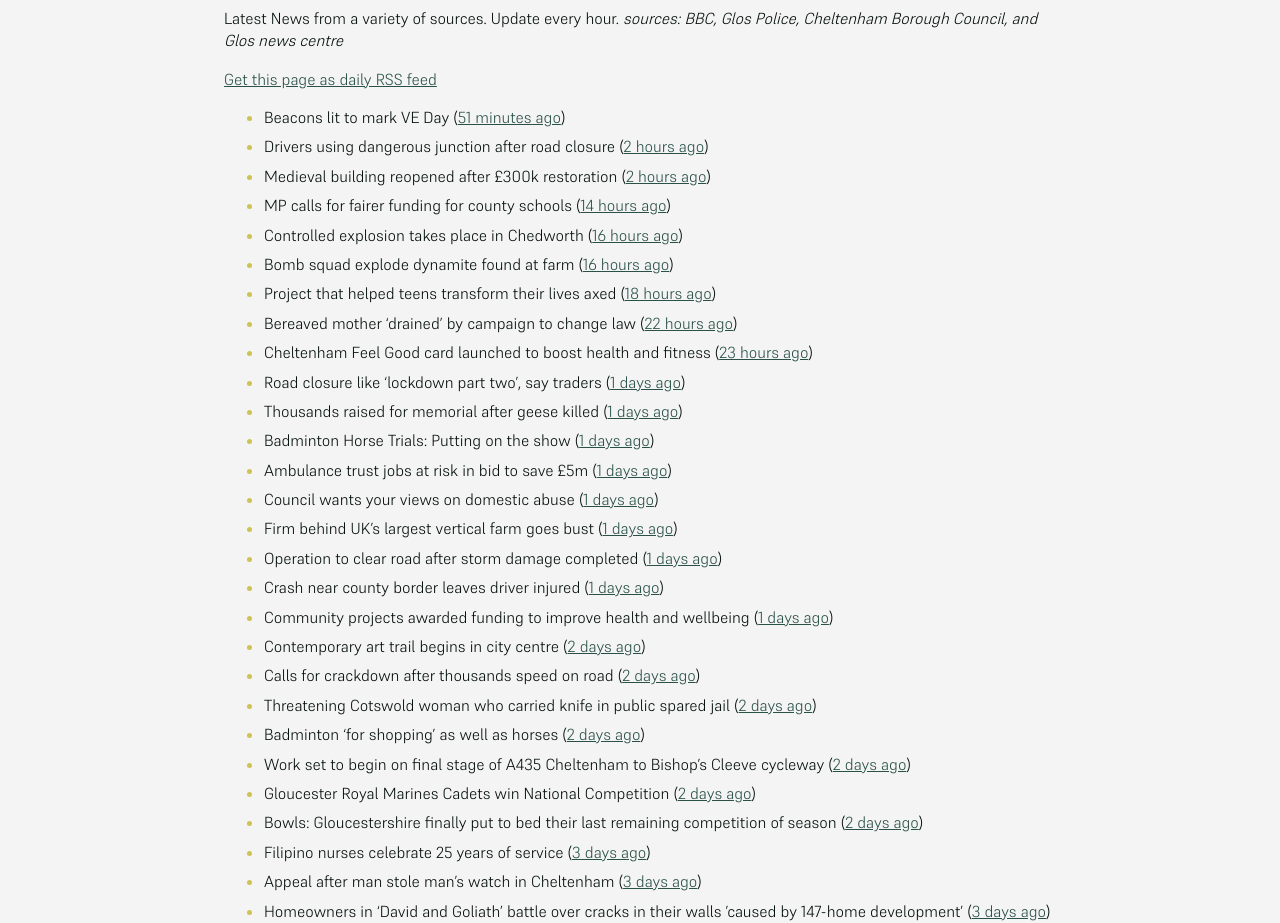
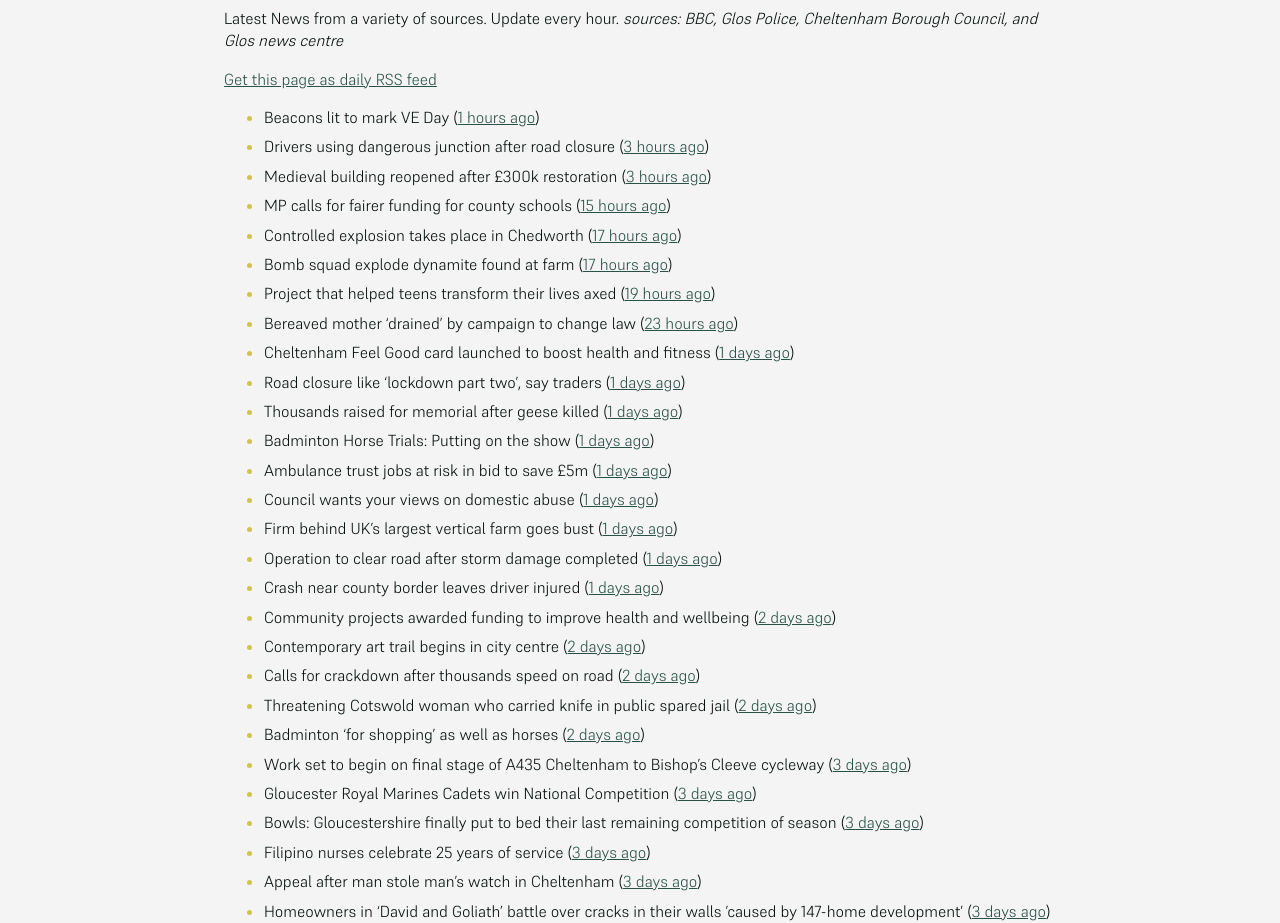
Before and after one commit to mat-0/cheltenham-open-data, a Jekyll site: the page built from _pages/news.md, in a window 1280 px wide and 1400 px high. Shown: the part 266-1189 px from the top of the window. Built offline with Jekyll 4.4.1, drawn with Linux system fonts in a browser that asks for light colours; some of the changed text lies outside the part shown.

Commit message:
Updated 2025-05-09 08:58:00

```diff
--- a/_pages/news.md
+++ b/_pages/news.md
@@ -12,15 +12,15 @@ _sources: BBC, Glos Police, Cheltenham Borough Council, and Glos news centre_
 [Get this page as daily RSS feed](/daily.rss)
 
 <!-- news_marker starts -->
-- Beacons lit to mark VE Day ([51 minutes ago](https://www.bbc.com/news/videos/c74nln2wnzko))
-- Drivers using dangerous junction after road closure ([2 hours ago](https://www.bbc.com/news/articles/c0qnq5jvwz0o))
-- Medieval building reopened after £300k restoration ([2 hours ago](https://www.bbc.com/news/articles/cwy6y3d1xz0o))
-- MP calls for fairer funding for county schools ([14 hours ago](https://www.bbc.com/news/articles/c14kz050y3ro))
-- Controlled explosion takes place in Chedworth ([16 hours ago](https://gloucesternewscentre.co.uk/controlled-explosion-takes-place-in-chedworth/))
-- Bomb squad explode dynamite found at farm ([16 hours ago](https://www.bbc.com/news/articles/c0k34gzdmxko))
-- Project that helped teens transform their lives axed ([18 hours ago](https://www.bbc.com/news/articles/ckg1gmmn82zo))
-- Bereaved mother 'drained' by campaign to change law ([22 hours ago](https://www.bbc.com/news/articles/c99p985r1xgo))
-- Cheltenham Feel Good card launched to boost health and fitness ([23 hours ago](https://www.cheltenham.gov.uk/news/article/3007/cheltenham_feel_good_card_launched_to_boost_health_and_fitness))
+- Beacons lit to mark VE Day ([1 hours ago](https://www.bbc.com/news/videos/c74nln2wnzko))
+- Drivers using dangerous junction after road closure ([3 hours ago](https://www.bbc.com/news/articles/c0qnq5jvwz0o))
+- Medieval building reopened after £300k restoration ([3 hours ago](https://www.bbc.com/news/articles/cwy6y3d1xz0o))
+- MP calls for fairer funding for county schools ([15 hours ago](https://www.bbc.com/news/articles/c14kz050y3ro))
+- Controlled explosion takes place in Chedworth ([17 hours ago](https://gloucesternewscentre.co.uk/controlled-explosion-takes-place-in-chedworth/))
+- Bomb squad explode dynamite found at farm ([17 hours ago](https://www.bbc.com/news/articles/c0k34gzdmxko))
+- Project that helped teens transform their lives axed ([19 hours ago](https://www.bbc.com/news/articles/ckg1gmmn82zo))
+- Bereaved mother 'drained' by campaign to change law ([23 hours ago](https://www.bbc.com/news/articles/c99p985r1xgo))
+- Cheltenham Feel Good card launched to boost health and fitness ([1 days ago](https://www.cheltenham.gov.uk/news/article/3007/cheltenham_feel_good_card_launched_to_boost_health_and_fitness))
 - Road closure like 'lockdown part two', say traders ([1 days ago](https://www.bbc.com/news/articles/c3r8r3yrjgjo))
 - Thousands raised for memorial after geese killed ([1 days ago](https://www.bbc.com/news/articles/cn80d0k231yo))
 - Badminton Horse Trials: Putting on the show ([1 days ago](https://www.bbc.com/news/articles/c1lm3e424dqo))
@@ -29,14 +29,14 @@ _sources: BBC, Glos Police, Cheltenham Borough Council, and Glos news centre_
 - Firm behind UK's largest vertical farm goes bust ([1 days ago](https://www.bbc.com/news/articles/c9qwq5245zvo))
 - Operation to clear road after storm damage completed ([1 days ago](https://www.bbc.com/news/articles/cp91d93kv7vo))
 - Crash near county border leaves driver injured ([1 days ago](https://www.bbc.com/news/articles/cd7v7z98xvwo))
-- Community projects awarded funding to improve health and wellbeing ([1 days ago](https://www.cheltenham.gov.uk/news/article/3006/community_projects_awarded_funding_to_improve_health_and_wellbeing))
+- Community projects awarded funding to improve health and wellbeing ([2 days ago](https://www.cheltenham.gov.uk/news/article/3006/community_projects_awarded_funding_to_improve_health_and_wellbeing))
 - Contemporary art trail begins in city centre ([2 days ago](https://www.bbc.com/news/articles/cdrg7pjg8pvo))
 - Calls for crackdown after thousands speed on road ([2 days ago](https://www.bbc.com/news/articles/cj454v1qzrxo))
 - Threatening Cotswold woman who carried knife in public spared jail ([2 days ago](https://gloucesternewscentre.co.uk/threatening-cotswold-woman-who-carried-knife-in-public-spared-jail/))
 - Badminton 'for shopping' as well as horses ([2 days ago](https://www.bbc.com/news/articles/cqx4nl0w8x4o))
-- Work set to begin on final stage of A435 Cheltenham to Bishop’s Cleeve cycleway ([2 days ago](https://gloucesternewscentre.co.uk/work-set-to-begin-on-final-stage-of-a435-cheltenham-to-bishops-cleeve-cycleway/))
-- Gloucester Royal Marines Cadets win National Competition ([2 days ago](https://gloucesternewscentre.co.uk/gloucester-royal-marines-cadets-win-national-competition/))
-- Bowls: Gloucestershire finally put to bed their last remaining competition of season ([2 days ago](https://gloucesternewscentre.co.uk/bowls-gloucestershire-finally-put-to-bed-their-last-remaining-competition-of-season/))
+- Work set to begin on final stage of A435 Cheltenham to Bishop’s Cleeve cycleway ([3 days ago](https://gloucesternewscentre.co.uk/work-set-to-begin-on-final-stage-of-a435-cheltenham-to-bishops-cleeve-cycleway/))
+- Gloucester Royal Marines Cadets win National Competition ([3 days ago](https://gloucesternewscentre.co.uk/gloucester-royal-marines-cadets-win-national-competition/))
+- Bowls: Gloucestershire finally put to bed their last remaining competition of season ([3 days ago](https://gloucesternewscentre.co.uk/bowls-gloucestershire-finally-put-to-bed-their-last-remaining-competition-of-season/))
 - Filipino nurses celebrate 25 years of service ([3 days ago](https://gloucesternewscentre.co.uk/filipino-nurses-celebrate-25-years-of-service/))
 - Appeal after man stole man’s watch in Cheltenham ([3 days ago](https://gloucesternewscentre.co.uk/appeal-after-man-stole-mans-watch-in-cheltenham/))
 - Homeowners in ‘David and Goliath’ battle over cracks in their walls ’caused by 147-home development’ ([3 days ago](https://gloucesternewscentre.co.uk/homeowners-in-david-and-goliath-battle-over-cracks-in-their-walls-caused-by-147-home-development/))
```
Also changed, not shown: other parts of _pages/news.md (+1 -1 lines), _data/flood.json (+5 -69 lines), _pages/fix-my-street.md (+6 -6 lines), index.md (+5 -5 lines).
